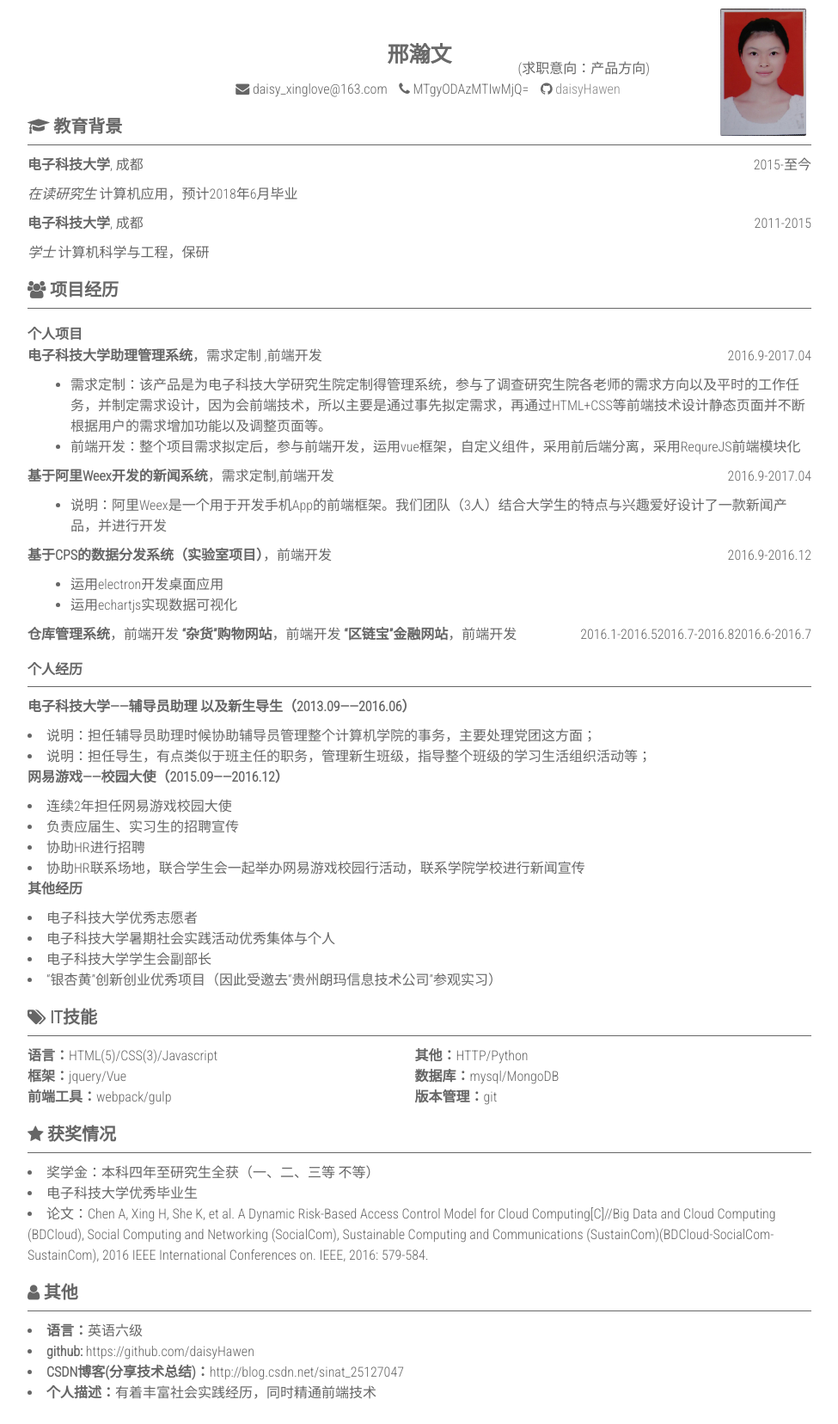
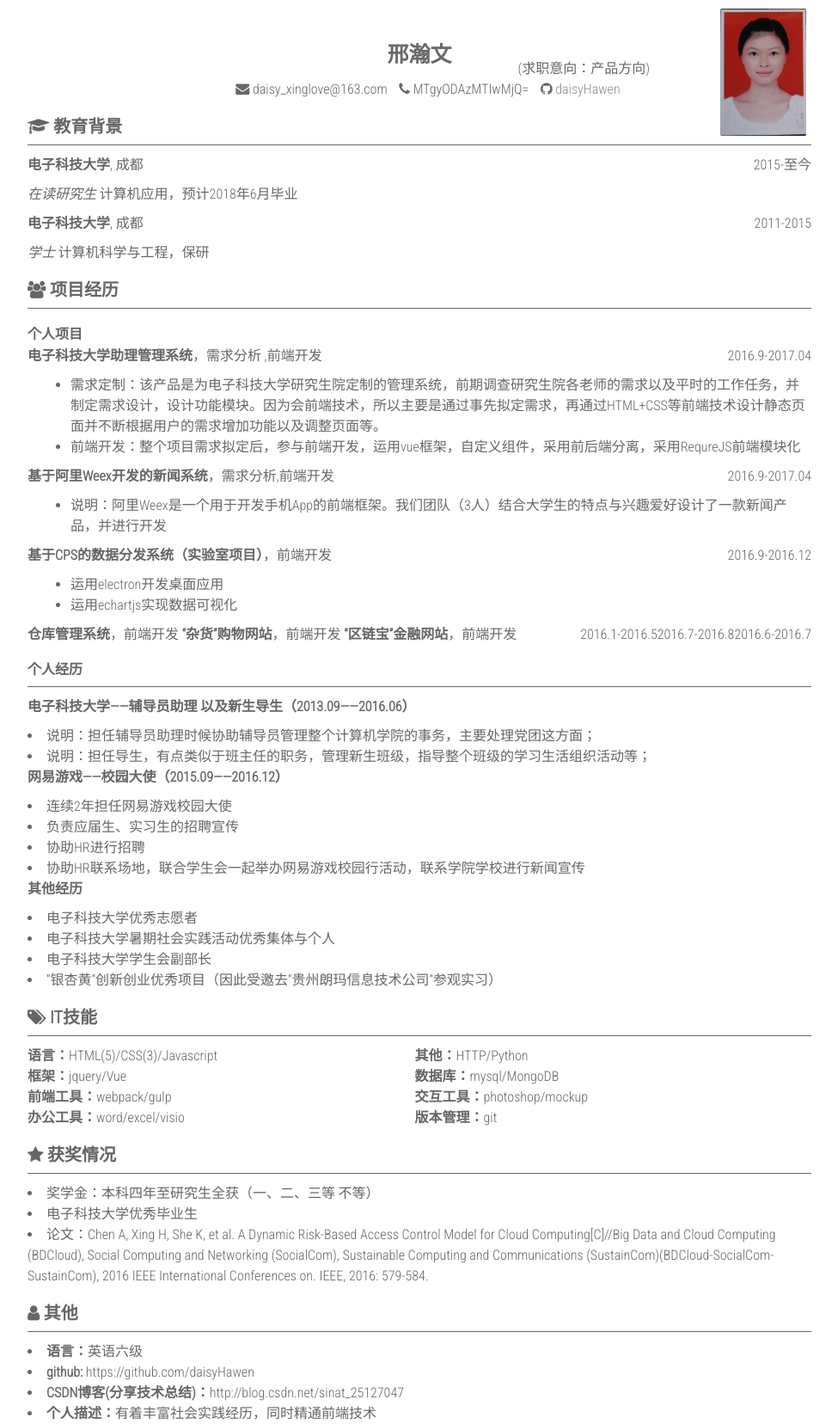
Before and after one commit to daisyHawen/daisyHawen.github.io, a Jekyll site: the page built from resume_product.html, in a window 1280 px wide. Shown: the whole page at 86% size, without its empty margins (152-1127 px from the left). Built offline with Jekyll 4.4.1, drawn with Linux system fonts in a browser that asks for light colours; nearby versions of some CDN libraries; before the commit the page ends 1632 px from its top, so only the background shows below that.

Commit message:
resume_product

```diff
--- a/resume_product.html
+++ b/resume_product.html
@@ -39,16 +39,16 @@ layout: blank
         <h3>个人项目</h3>
         <div>
             <div>
-                <p><b>电子科技大学助理管理系统</b>，需求定制 ,前端开发 <span class="year">2016.9-2017.04</span></p>
+                <p><b>电子科技大学助理管理系统</b>，需求分析 ,前端开发 <span class="year">2016.9-2017.04</span></p>
             </div>
             <ul>
-                <li>需求定制：该产品是为电子科技大学研究生院定制得管理系统，参与了调查研究生院各老师的需求方向以及平时的工作任务，并制定需求设计，因为会前端技术，所以主要是通过事先拟定需求，再通过HTML+CSS等前端技术设计静态页面并不断根据用户的需求增加功能以及调整页面等。</li>
+                <li>需求定制：该产品是为电子科技大学研究生院定制的管理系统，前期调查研究生院各老师的需求以及平时的工作任务，并制定需求设计，设计功能模块。因为会前端技术，所以主要是通过事先拟定需求，再通过HTML+CSS等前端技术设计静态页面并不断根据用户的需求增加功能以及调整页面等。</li>
                 <li>前端开发：整个项目需求拟定后，参与前端开发，运用vue框架，自定义组件，采用前后端分离，采用RequreJS前端模块化</li>
             </ul>
         </div>
         <div>
             <div>
-                <p><b>基于阿里Weex开发的新闻系统</b>，需求定制,前端开发 <span class="year">2016.9-2017.04</span></p>
+                <p><b>基于阿里Weex开发的新闻系统</b>，需求分析,前端开发 <span class="year">2016.9-2017.04</span></p>
             </div>
             <ul>
                 <li>说明：阿里Weex是一个用于开发手机App的前端框架。我们团队（3人）结合大学生的特点与兴趣爱好设计了一款新闻产品，并进行开发</li>
@@ -111,6 +111,8 @@ layout: blank
             <li><b>框架：</b>jquery/Vue</li>
             <li><b>数据库：</b>mysql/MongoDB</li>
             <li><b>前端工具：</b>webpack/gulp</li>
+            <li><b>交互工具：</b>photoshop/mockup</li>
+            <li><b>办公工具：</b>word/excel/visio</li>
             <li><b>版本管理：</b>git</li>
         </div>
     </section>
```
